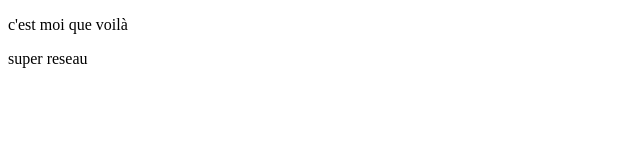
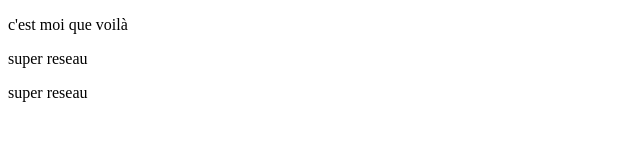
Before and after one commit to solanillos920/test, a plain HTML site: page index.html in a window 1280 px wide. Shown: the full height of the page, 0-640 px from the left. Drawn offline with Linux system fonts and the light colour scheme.

Commit message:
ajouter 2eme modif

```diff
--- a/index.html
+++ b/index.html
@@ -3,12 +3,14 @@
     <HEARD>
         <Meta charset="utf-8">
         <title>COUCOU</title>
-
     </HEARD>
 
     <BODY>
 <p>c'est moi que voilà</p>
 <p> super reseau </p>
 
-    </BODY>
+<p> super reseau </p>
+
+
+</BODY>
 </html>
```
